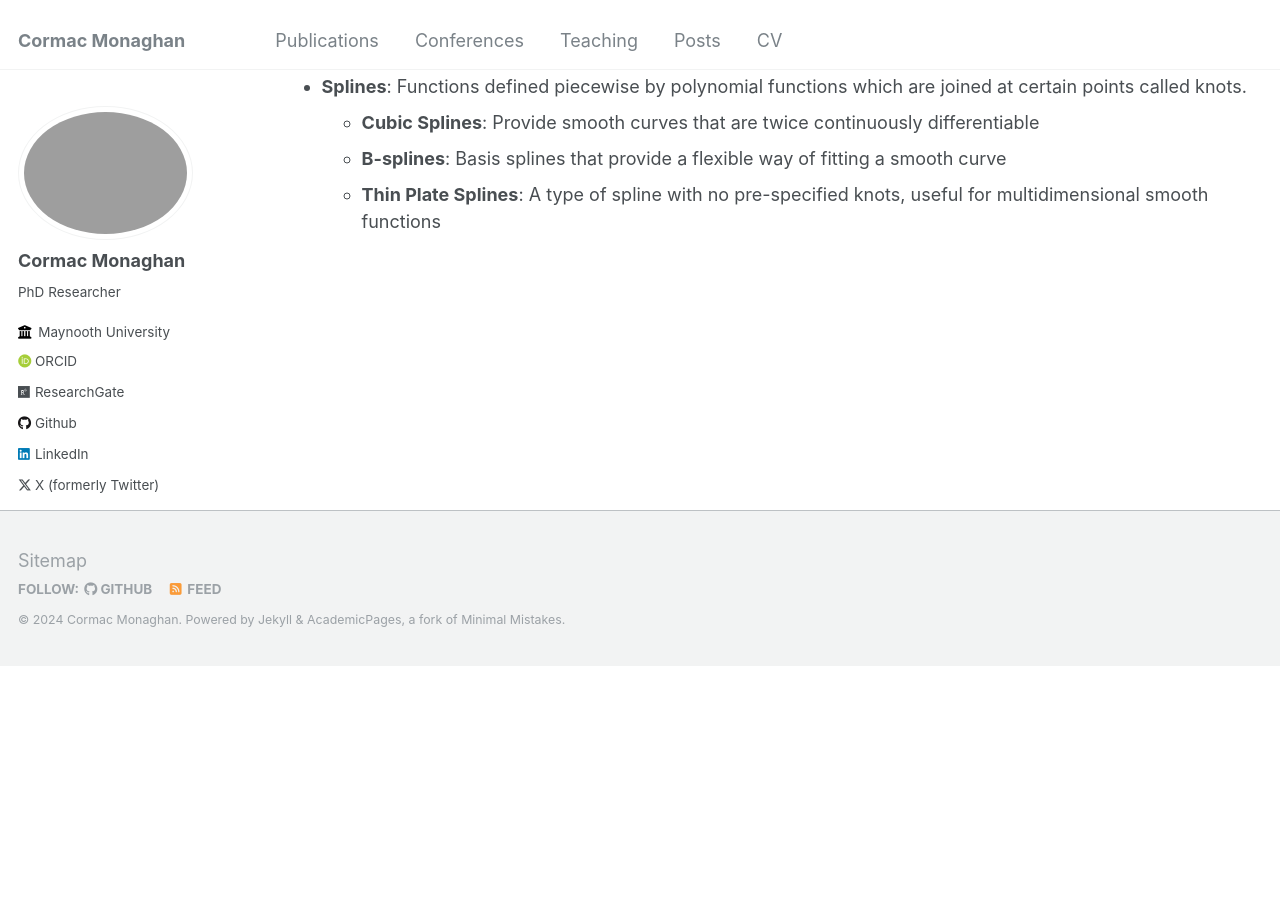
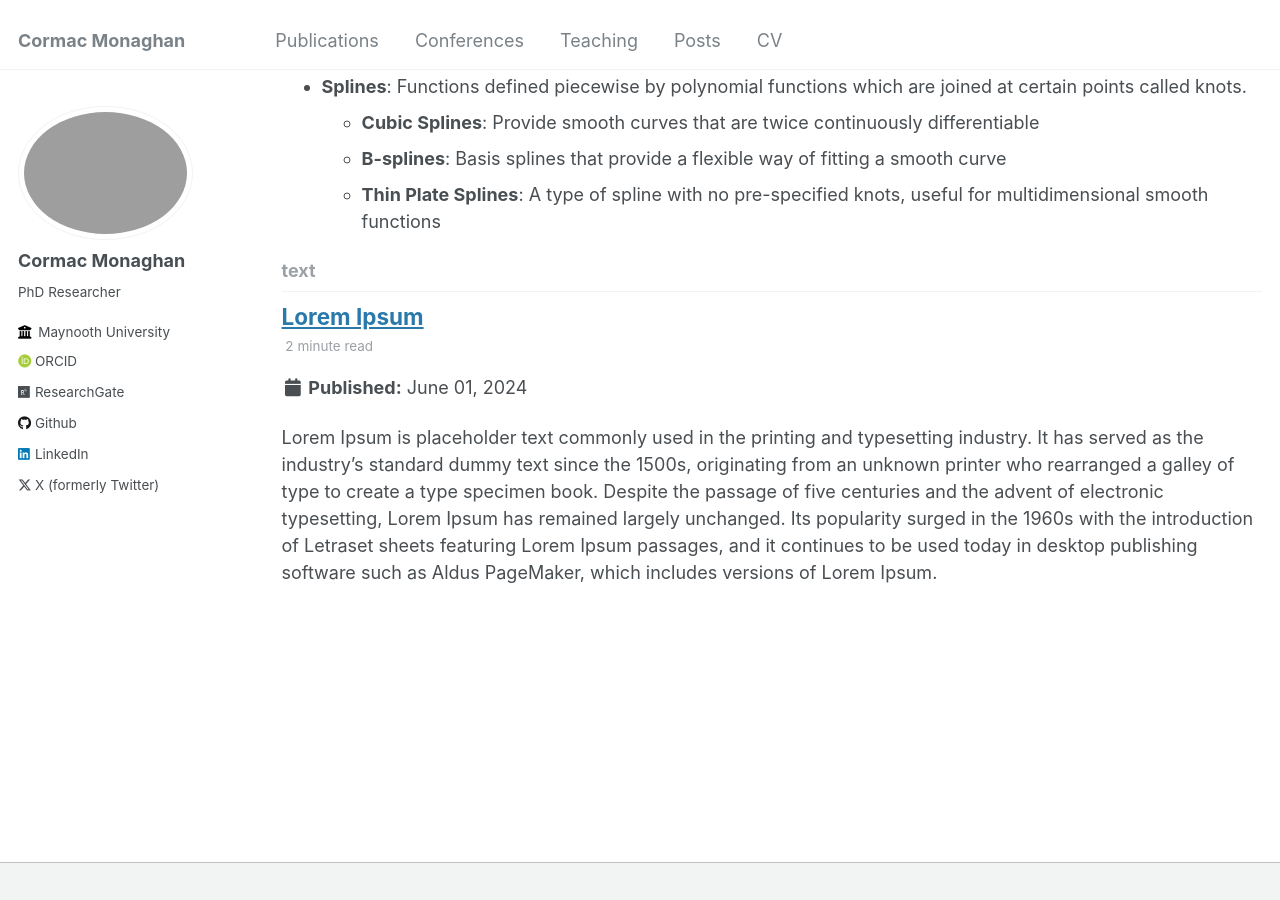
Before and after one commit to C-Monaghan/C-Monaghan.github.io, a Jekyll site: the page built from _pages/tag-archive.html, in a window 1280 px wide and 900 px high, scrolled down 4479 px. Built offline with Jekyll 4.4.1, drawn with Linux system fonts in a browser that asks for light colours; some web fonts are replaced; formulas are drawn with MathJax 3; before the commit the page ends 5145 px from its top, so only the background shows below that.

Commit message:
Adding lorum ipsum

```diff
--- /dev/null
+++ b/_posts/2024-06-01-Lorum-Ipsum.md
@@ -0,0 +1,19 @@
+---
+title: 'Lorem Ipsum'
+date: 2024-06-01
+permalink: /posts/2024/06/lorum-ipsum/
+excerpt_separator: <!--more-->
+toc: true
+tags:
+  - text
+---
+
+Lorem Ipsum is placeholder text commonly used in the printing and typesetting industry. It has served as the industry's standard dummy text since the 1500s, originating from an unknown printer who rearranged a galley of type to create a type specimen book. Despite the passage of five centuries and the advent of electronic typesetting, Lorem Ipsum has remained largely unchanged. Its popularity surged in the 1960s with the introduction of Letraset sheets featuring Lorem Ipsum passages, and it continues to be used today in desktop publishing software such as Aldus PageMaker, which includes versions of Lorem Ipsum.
+<!--more-->
+It is well-known that a reader can be distracted by the readable content of a page when examining its layout. The advantage of using Lorem Ipsum is that it has a roughly normal distribution of letters, making it appear like standard English, unlike repeating phrases such as 'Content here, content here'. Many desktop publishing packages and web page editors now use Lorem Ipsum as their default placeholder text, and searching for 'lorem ipsum' will reveal numerous websites still under development. Over the years, various versions of Lorem Ipsum have emerged, sometimes unintentionally and sometimes deliberately, incorporating elements of humor and other modifications.
+
+### Lorem Ipsum text
+
+ Lorem ipsum dolor sit amet, consectetur adipiscing elit. Maecenas quis velit tempus, consectetur libero sed, pulvinar augue. Aliquam ac lorem bibendum, bibendum nisi eu, vulputate ipsum. Quisque dui est, porttitor eget velit sit amet, egestas convallis felis. Quisque varius rutrum pellentesque. Sed nec tristique dui, eget venenatis nunc. Donec consectetur finibus velit. Morbi metus risus, cursus sit amet ultrices sed, gravida sed diam. Donec varius mi at nisi suscipit, vitae dignissim odio dignissim. Curabitur et ipsum id dolor aliquam dictum. Sed at purus nulla.
+<!--more-->
+Mauris quis libero sit amet elit pharetra viverra pretium eget nulla. Nulla ut iaculis nisl, vitae elementum sem. Donec ante purus, molestie scelerisque consectetur id, gravida id lectus. Nam sodales erat et dolor facilisis dictum. Donec congue, enim eu tempus interdum, magna lorem pretium metus, sit amet viverra massa nibh sit amet nibh. Nam erat odio, tristique at sapien nec, convallis tincidunt arcu. Nulla ut odio dictum arcu lobortis efficitur nec ac orci. Donec quis finibus tortor. Maecenas consequat elit ut leo ultricies malesuada
```
Also changed, not shown: _posts/2024-06-07-GAMs.md (+1 -1 lines).
